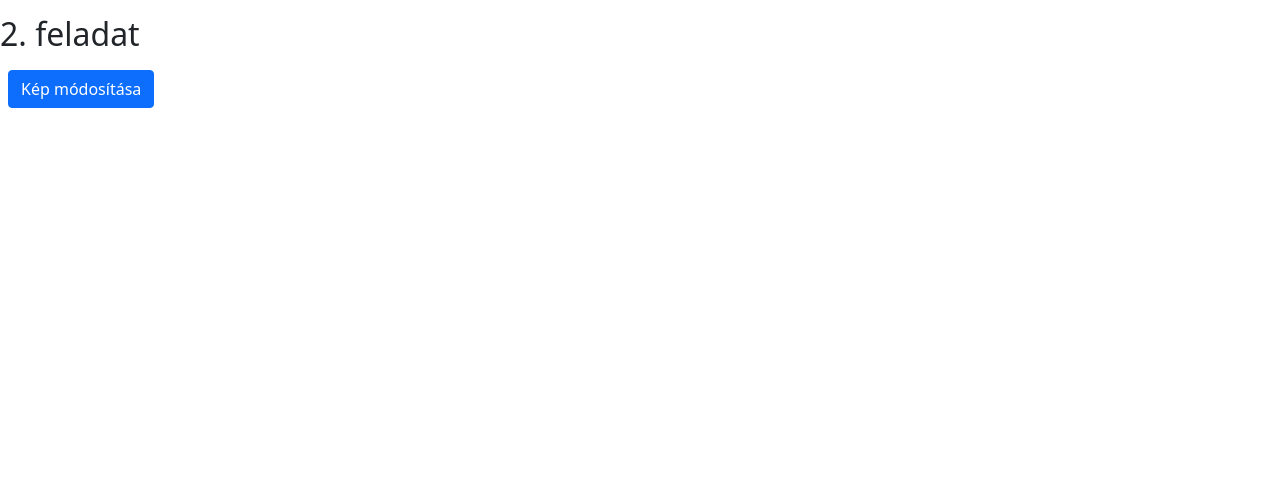
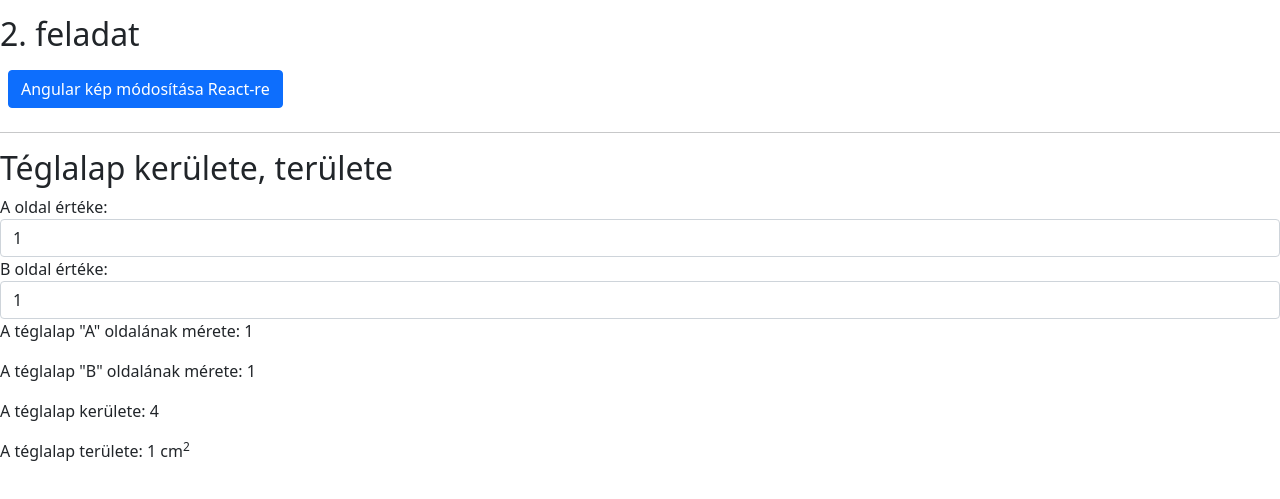
Before and after one commit to Serakg/SerakGabor_Repo, an Angular app in the folder Angular/DataBindingEsRouting/: page /feladat in a window 1280 px wide. Shown: the part 233-732 px from the top of the page. Built offline with nearby package versions, Linux system fonts and the light colour scheme.

Commit message:
Feladatok oldal frissítve

```diff
--- a/Angular/DataBindingEsRouting/src/app/feladat/feladat.component.html
+++ b/Angular/DataBindingEsRouting/src/app/feladat/feladat.component.html
@@ -7,11 +7,28 @@
 <h2>1.feladat</h2>
 <img src="{{kepHelye}}" alt="{{kepCime}}" title="{{kepCime}}" width="{{kepMeret}}">
 <img [src]="kepHelye" [alt]="kepCime" [title]="kepCime" [width]="kepMeret">
-
 <hr>
 
 <!--2. feladat-->
 <!--Gomb, ami lecseréli az Angular képet React-re, és az "alt" és "title" tulajdonságokat is-->
 
 <h2>2. feladat</h2>
-<button class="btn btn-primary m-2" (click) = "kepModosito()">Kép módosítása</button>
+<button class="btn btn-primary m-2" (click) = "kepModosito()">Angular kép módosítása React-re</button>
+<hr>
+
+<!--3. feladat-->
+<!--Téglalap kerület, terület kétirányú Databinding-gal-->
+
+<h2>Téglalap kerülete, területe</h2>
+<div class="form-group">
+    <label for="aOldal">A oldal értéke: </label>
+    <input type="number" id="aOldal" class="form-control" [(ngModel)] = "aOldalMerete" value="1" min="1" max="100">
+</div>
+<div class="form-group">
+    <label for="bOldal">B oldal értéke: </label>
+    <input type="number" id="bOldal" class="form-control" [(ngModel)] = "bOldalMerete" value="1" min="1" max="100">
+</div>
+<p>A téglalap "A" oldalának mérete: {{aOldalMerete}}</p>
+<p>A téglalap "B" oldalának mérete: {{bOldalMerete}}</p>
+<p>A téglalap kerülete: {{2*(aOldalMerete + bOldalMerete)}}</p>
+<p>A téglalap területe: {{aOldalMerete * bOldalMerete}} cm<sup>2</sup></p>
--- a/Angular/DataBindingEsRouting/src/app/feladat/feladat.component.ts
+++ b/Angular/DataBindingEsRouting/src/app/feladat/feladat.component.ts
@@ -24,4 +24,8 @@ export class FeladatComponent implements OnInit {
     this.kepMeret = "200";
   }
 
+
+  aOldalMerete:number = 1;
+  bOldalMerete:number = 1;
+
 }
```
